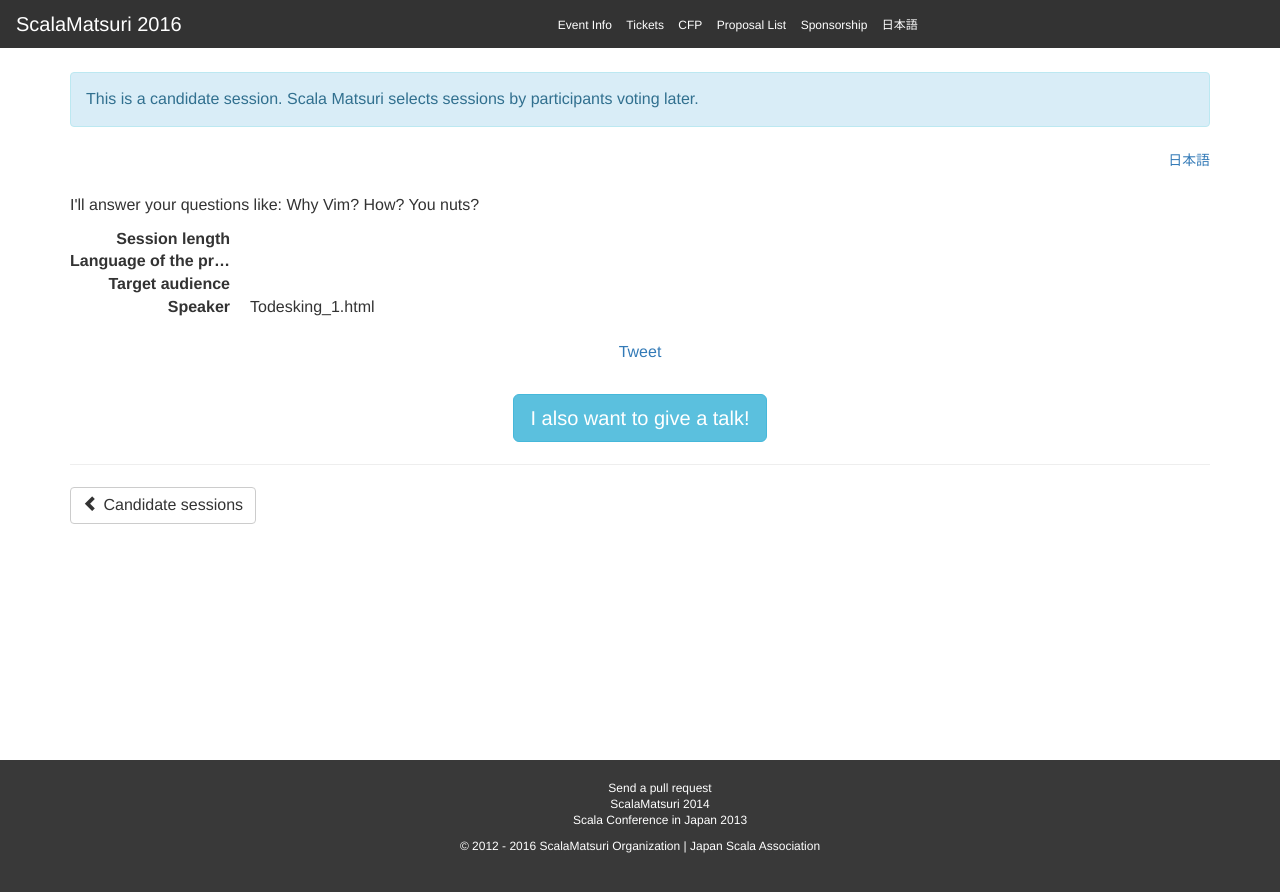
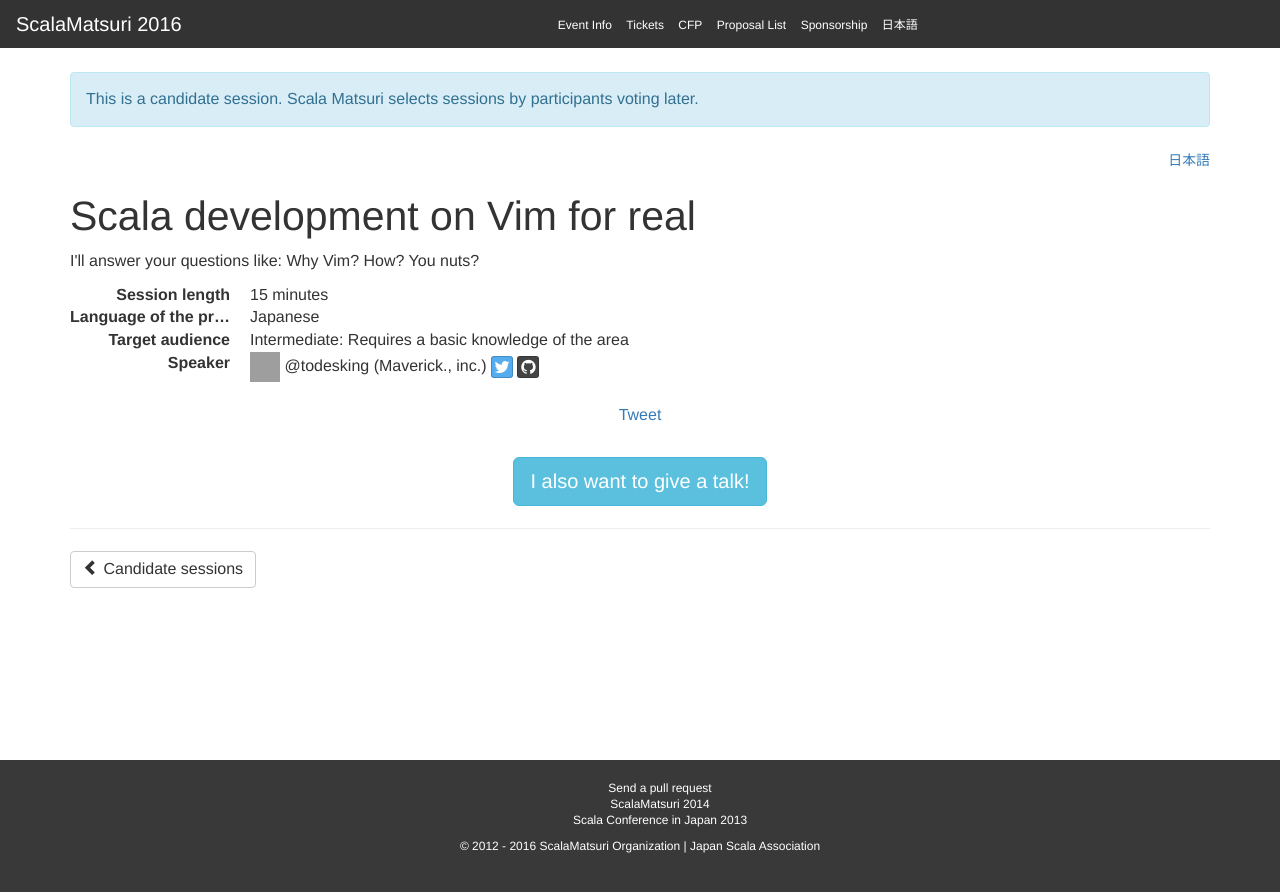
Before and after one commit to scalajp/2016.scalamatsuri.org, a Jekyll site: the page built from _candidates_en/Todesking_1.html, in a window 1280 px wide. Shown: the top 892 px of the page. Built offline with Jekyll 4.4.1, drawn with Linux system fonts in a browser that asks for light colours; nearby versions of some CDN libraries; comment, search, counter and statistics services are not loaded; grey boxes are pictures that could not be loaded.

Commit message:
Fixes YAML front matter

```diff
--- a/_candidates_en/Todesking_1.html
+++ b/_candidates_en/Todesking_1.html
@@ -1,13 +1,13 @@
 ---
-name: @todesking
+name: "@todesking"
 title: Scala development on Vim for real
 length: 15
 audience: Intermediate
 language: Japanese
 twitter: todesking
 github: todesking
-icon: https://avatars3.githubusercontent.com/u/112881?v=3&s=460
-organization: Maverick., inc.
+icon: "https://avatars3.githubusercontent.com/u/112881?v=3&s=460"
+organization: "Maverick., inc."
 ---
 <p>
 I'll answer your questions like: Why Vim? How? You nuts?
--- a/_candidates_ja/Todesking_1.html
+++ b/_candidates_ja/Todesking_1.html
@@ -6,8 +6,8 @@ audience: Intermediate
 language: Japanese
 twitter: todesking
 github: todesking
-icon: https://avatars3.githubusercontent.com/u/112881?v=3&s=460
-organization: Maverick., inc.
+icon: "https://avatars3.githubusercontent.com/u/112881?v=3&s=460"
+organization: "Maverick., inc."
 ---
 <p>
 なぜVimなのか? どうやって? 正気なのか? といった皆さんの疑問に答えます。
```
